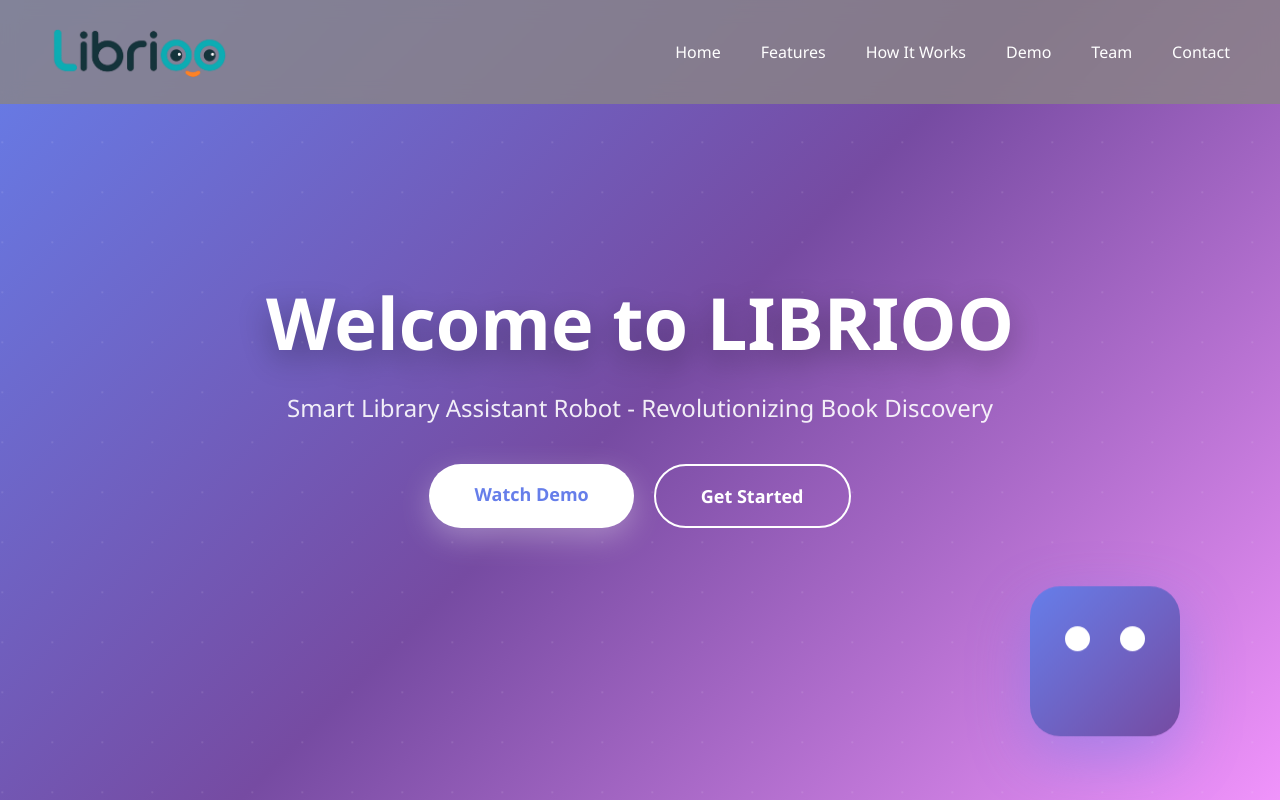
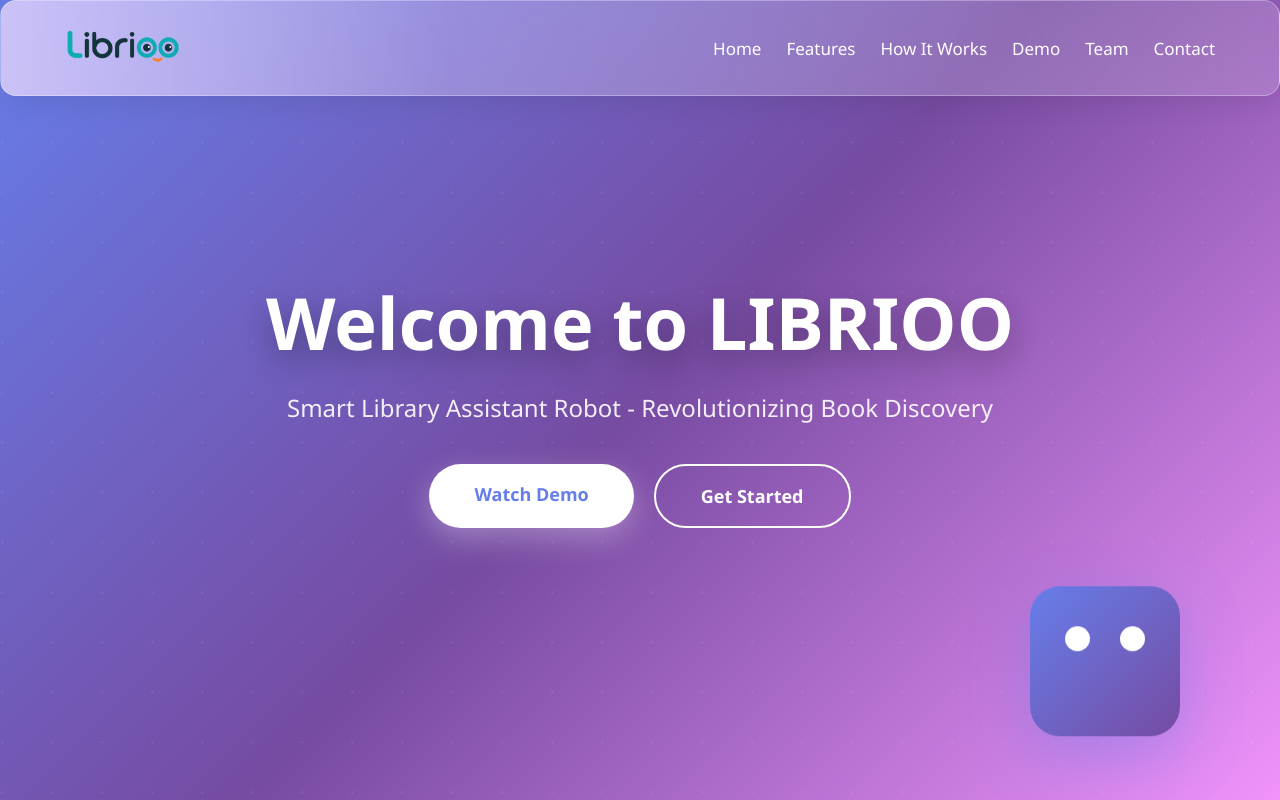
Before and after one commit to projectlibrioo-source/libriolandingpage, a plain HTML site: page index.html in a window 1280 px wide. Shown: the top 800 px of the page. Drawn offline with nearby package versions, Linux system fonts and the light colour scheme.

Commit message:
Changed nav bar with modern glass effect and added scroll smooth

```diff
--- a/index.html
+++ b/index.html
@@ -15,10 +15,12 @@
 </head>
 <body>
     <!-- Navigation -->
-    <nav id="navbar">
+<nav id="navbar" class="modern-nav">
+    <div class="nav-container">
         <div class="logo">
             <img src="librioo_logo.png" alt="Librioo_Logo" class="logo-img">
         </div>
+
         <ul class="nav-links" id="navLinks">
             <li><a href="#home">Home</a></li>
             <li><a href="#features">Features</a></li>
@@ -27,12 +29,13 @@
             <li><a href="#team">Team</a></li>
             <li><a href="#contact">Contact</a></li>
         </ul>
+
         <div class="menu-toggle" id="menuToggle">
-            <span></span>
-            <span></span>
-            <span></span>
+            <i class="ri-menu-line"></i>
         </div>
-    </nav>
+    </div>
+</nav>
+
 
     <!-- Hero Section -->
     <section class="hero" id="home">
--- a/styles.css
+++ b/styles.css
@@ -13,86 +13,89 @@
         }
 
         /* Navigation */
-        nav {
+       /* ===== Modern Navbar ===== */
+html{
+    scroll-behavior: smooth;
+}
+.modern-nav {
+    width: 100%;
     position: fixed;
-            width: 100%;
-            padding: 2px 50px;
-            display: flex;
-            justify-content: space-between;
-            align-items: center;
+    top: 0;
+    padding: 12px 0;
+    box-shadow: 0 2px 10px rgba(0,0,0,0.15);
     z-index: 1000;
-            background: rgba(138, 133, 133, 0.8);
-            backdrop-filter: blur(10px);
-            transition: all 0.3s ease;
+    background: linear-gradient(to right,
+        rgba(221, 206, 249, 0.85) 0%,
+        rgba(230, 215, 255, 0.35) 35%,
+        rgba(255, 255, 255, 0.15) 100%
+    );
+    border-radius: 16px;
+    box-shadow: 0 4px 30px rgba(0, 0, 0, 0.1);
+    backdrop-filter: blur(5px);
+    -webkit-backdrop-filter: blur(5px);
+    border: 1px solid rgba(255, 255, 255, 0.3);
 }
 
 
-        nav.scrolled {
-            padding: 15px 50px;
-            background: rgba(10, 10, 10, 0.95);
-            box-shadow: 0 5px 30px rgba(124, 58, 237, 0.3);
+.nav-container {
+    width: 90%;
+    margin: auto;
+    display: flex;
+    align-items: center;
+    justify-content: space-between;
 }
 
-        .logo {
-            display: flex;
-            align-items: center;
-            gap: 12px;
-            padding: 0;
-            background: none; /* remove text gradient */
-            -webkit-background-clip: unset;
-            -webkit-text-fill-color: unset;
-            background-clip: unset;
-            font-size: 0; /* hide textual fallback visually while keeping it accessible for screen readers */
-        }
-
-        .logo img {
-            display: block;
-            max-height: 100px; /* adjust as needed */
-            width: auto;
-            object-fit: contain;
+.logo-img {
+    height: 65px;
 }
 
 .nav-links {
+    list-style: none;
     display: flex;
-            gap: 40px;
-            list-style: none;
+    gap: 25px;
 }
 
-        .nav-links a {
-            color: #fff;
+.nav-links li a {
+    color: #ffffff;
     text-decoration: none;
-            font-size: 16px;
-            transition: all 0.3s ease;
-            position: relative;
+    font-size: 17px;
+    font-weight: 500;
+    transition: 0.3s ease;
 }
 
-        .nav-links a::after {
-            content: '';
-            position: absolute;
-            bottom: -5px;
-            left: 0;
-            width: 0;
-            height: 2px;
-            background: linear-gradient(135deg, #667eea 0%, #764ba2 100%);
-            transition: width 0.3s ease;
+.nav-links li a:hover {
+    color: #48dbfb;       /* Neon blue highlight */
 }
 
-        .nav-links a:hover::after {
-            width: 100%;
+/* Mobile */
+.menu-toggle {
+    display: none;
+    font-size: 28px;
+    color: #fff;
+}
+
+@media (max-width: 850px) {
+    .nav-links {
+        position: absolute;
+        top: 70px;
+        right: -100%;
+        flex-direction: column;
+        background: #1285d8;
+        width: 250px;
+        padding: 25px 0;
+        text-align: center;
+        transition: 0.4s ease;
+        box-shadow: -2px 0 10px rgba(0,0,0,0.2);
+    }
+
+    .nav-links.active {
+        right: 0;
     }
 
     .menu-toggle {
-            display: none;
-            flex-direction: column;
+        display: block;
         cursor: pointer;
     }
-
-        .menu-toggle span {
-            width: 25px;
-            height: 3px;
-            background: #fff;
-            margin: 3px 0;
-            transition: 0.3s;
 }
 
         /* Hero Section */
```
Lines whose indentation alone changed are shown as unchanged.
